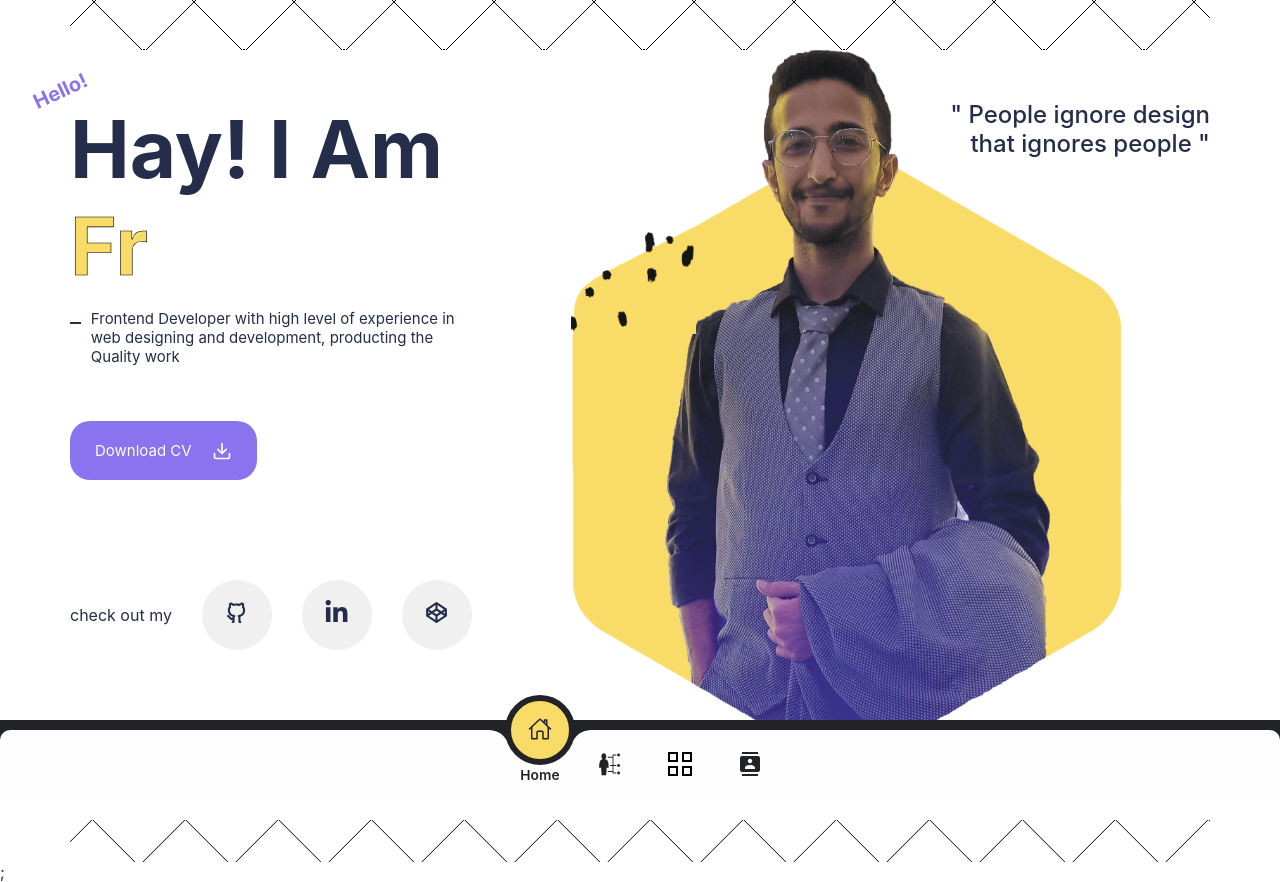
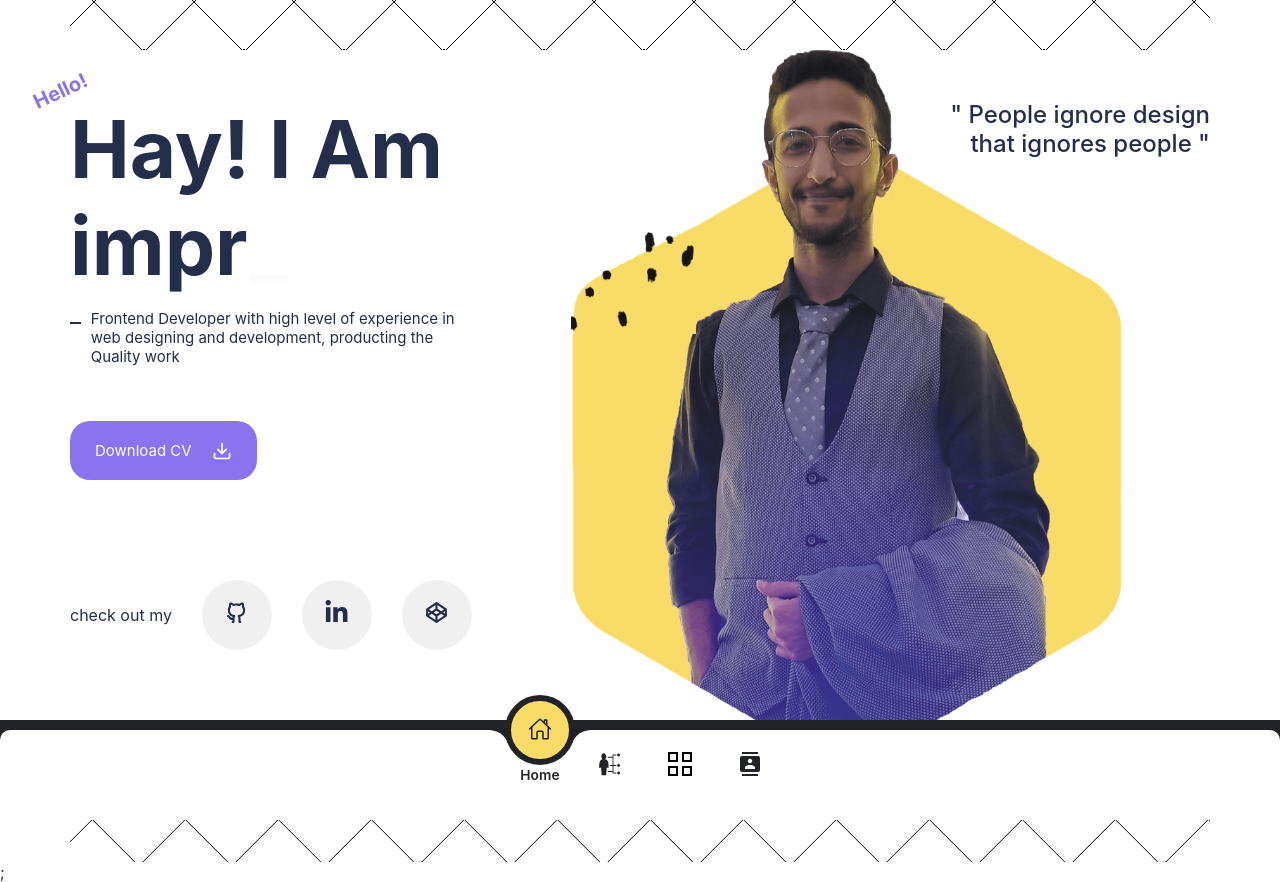
Before and after one commit to GirgisNabil/Portfolio, a React (Create React App) app: page / in a window 1280 px wide. Built offline with nearby package versions, Linux system fonts and the light colour scheme; a web font is replaced by a local one.

Commit message:
editing type script

```diff
--- a/package.json
+++ b/package.json
@@ -16,7 +16,9 @@
     "react-icons": "^4.4.0",
     "react-router-dom": "^6.4.0",
     "react-scripts": "5.0.1",
+    "react-simple-typewriter": "^4.0.5",
     "typed.js": "^2.0.12",
+    "typewriter": "^8.0.6",
     "typewriter-effect": "^2.19.0",
     "web-vitals": "^2.1.4"
   },
--- a/src/components/Contact/Contact.css
+++ b/src/components/Contact/Contact.css
@@ -58,7 +58,7 @@
 
 .contact .container .right {
   display: flex;
-  justify-content: end;
+  justify-content: flex-end;
   align-items: center;
 }
 
--- a/src/components/Landing/Landing.jsx
+++ b/src/components/Landing/Landing.jsx
@@ -1,38 +1,51 @@
-import React, { useEffect } from "react";
+import React from "react";
 import "./Landing.css";
 import { FiDownload } from "react-icons/fi";
 import { RiGithubLine, RiCodepenFill } from "react-icons/ri";
 import { FaLinkedinIn } from "react-icons/fa";
-
+import { Typewriter } from "react-simple-typewriter";
 export default function Landing() {
-  useEffect(() => {
-    // Update the document title using the browser API
-    const texts = ["Girgis Nabil", "Front End", "Creative !"];
-    let count = 0;
-    let index = 0;
-    let currentText = "";
-    let letter = "";
-    (function type() {
-      if (count === texts.length) {
-        count = 0;
-      }
-      currentText = texts[count];
-      letter = currentText.slice(0, ++index);
-      document.querySelector(".typing").textContent = letter;
-      if (letter.length === currentText.length) {
-        count++;
-        index = 0;
-      }
-      setTimeout(type, 400);
-    })();
-  }, []);
+  // useEffect(() => {
+  //   // Update the document title using the browser API
+  //   const texts = ["Girgis Nabil", "Front End", "Creative !"];
+  //   let count = 0;
+  //   let index = 0;
+  //   let currentText = "";
+  //   let letter = "";
+  //   (function type() {
+  //     if (count === texts.length) {
+  //       count = 0;
+  //     }
+  //     currentText = texts[count];
+  //     letter = currentText.slice(0, ++index);
+  //     document.querySelector(".typing").textContent = letter;
+  //     if (letter.length === currentText.length) {
+  //       count++;
+  //       index = 0;
+  //     }
+  //     setTimeout(type, 400);
+  //   })();
+  // }, []);
 
   return (
     <div className="container ">
       <div className="Landing zigzag">
         <div className="left-section">
-          <h1 className="h1">Hay! I Am</h1>
-
+          <h1 className="h1">
+            Hay! I Am <br />
+            <span>
+              <Typewriter
+                loop
+                cursor
+                cursorStyle="_"
+                typeSpeed={100}
+                deleteSpeed={70}
+                delaySpeed={1000}
+                words={["Developer", "Creative", "improviser"]}
+              />
+            </span>
+          </h1>
+          <div className="App"></div>
           <h1 className="typing"> </h1>
           <div className="paragraph">
             <div></div>
--- a/src/components/SingleSkill/SignleSkill.jsx
+++ b/src/components/SingleSkill/SignleSkill.jsx
@@ -1,7 +1,5 @@
 import React from "react";
 import "./SignleSkill.css";
-import { GrReactjs } from "react-icons/gr";
-import { IoLogoJavascript, IoLogoCss3, IoLogoHtml5 } from "react-icons/io";
 export default function SignleSkill(props) {
   var Icon = props.icon;
 
```
Also changed, not shown: 2 other files (tests, documents, lock files or other folders).
